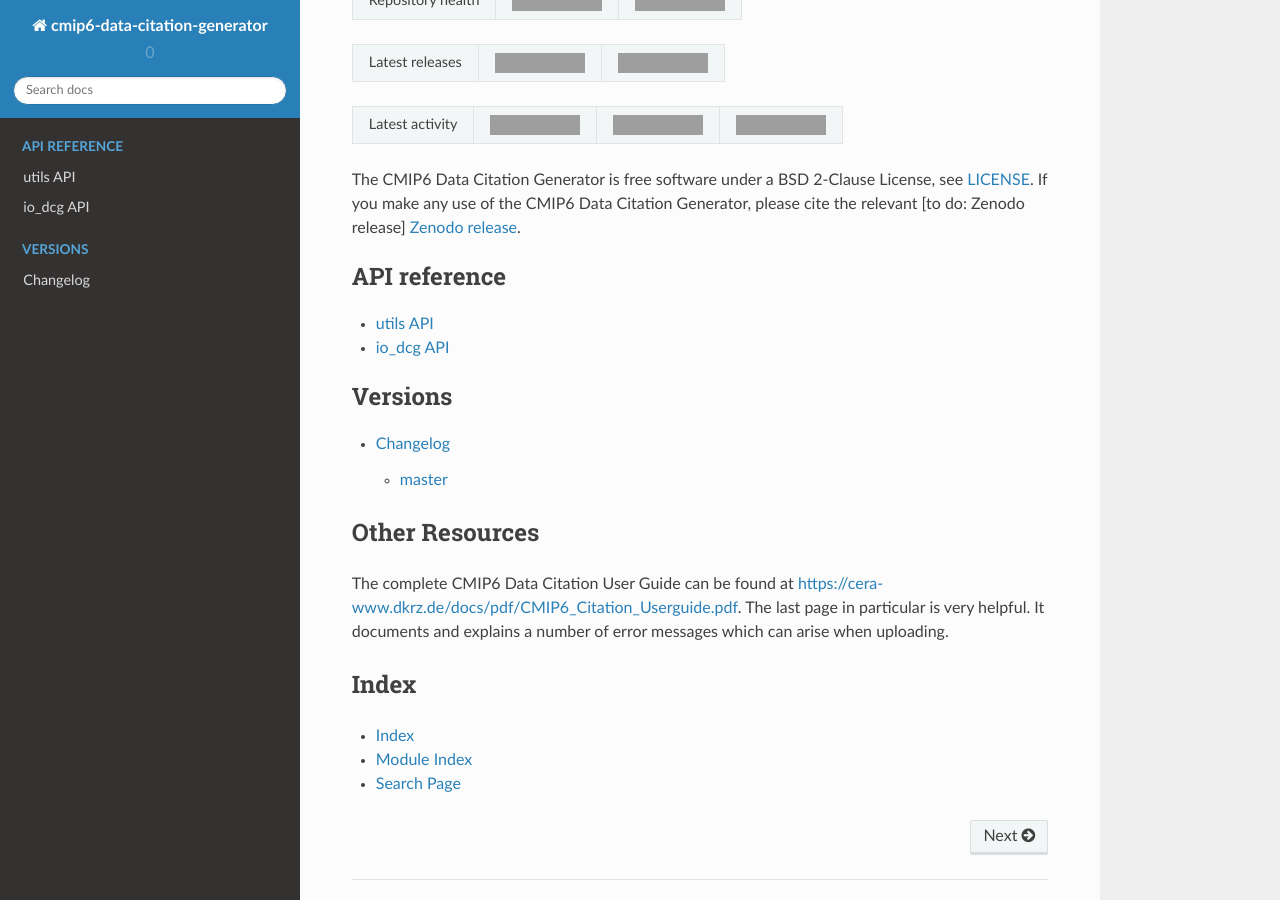
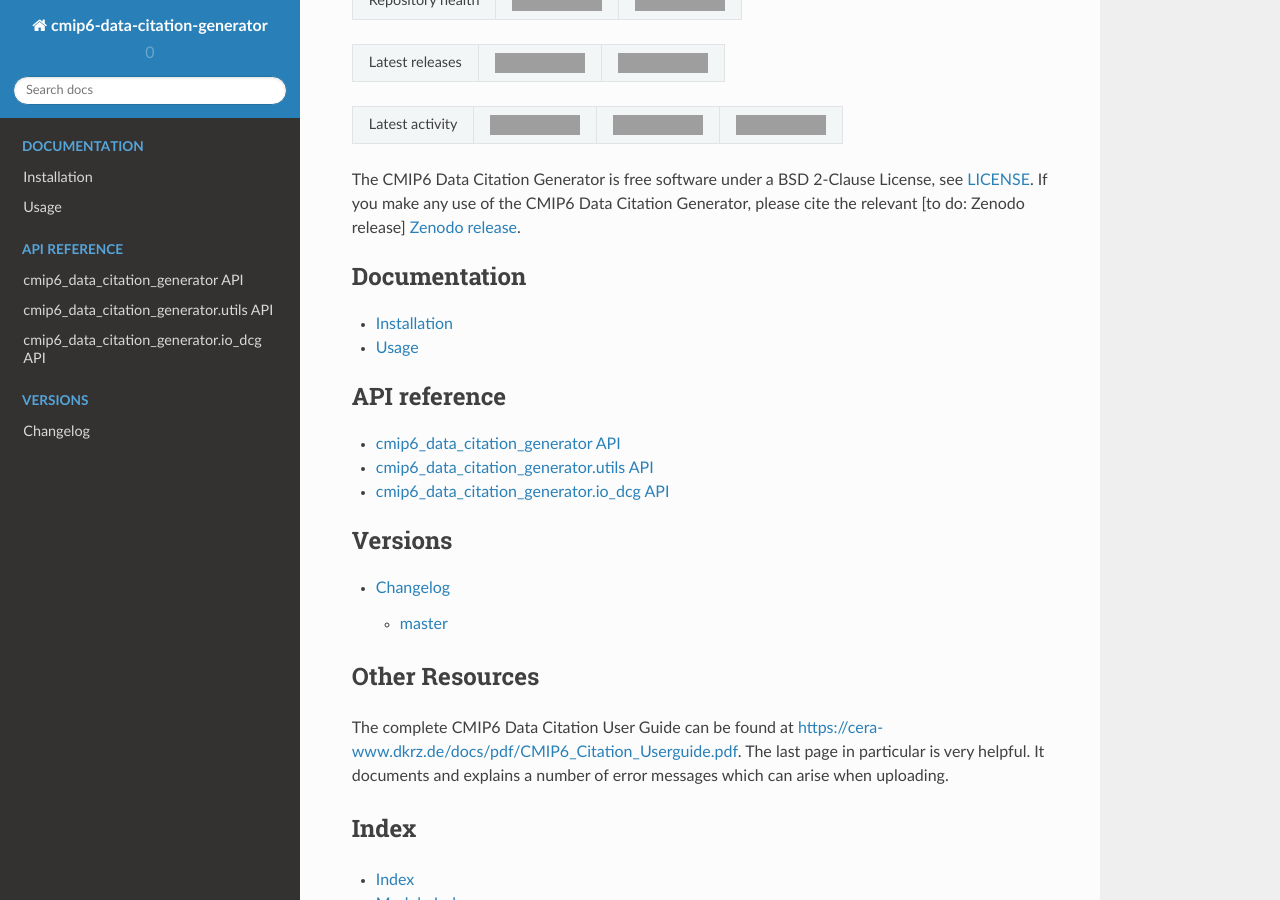
Before and after one commit to znicholls/CMIP6-json-data-citation-generator, a Sphinx documentation site: the page built from docs/index.rst, in a window 1280 px wide and 900 px high, scrolled down 302 px, cut to the strip 0-900 px from the top of the window. Built offline with Sphinx 7.4.7 and the Read the Docs theme 2.0.0, drawn with Linux system fonts in a browser that asks for light colours; grey boxes are pictures that could not be loaded.

Commit message:
Add docs, example and update CHANGELOG for v0.1.0

```diff
--- a/CHANGELOG.rst
+++ b/CHANGELOG.rst
@@ -3,3 +3,5 @@
 
 master
 ------
+
+- (`#18 <https://github.com/znicholls/CMIP6-json-data-citation-generator/pull/18>`_) Added basic citation generator setup
--- a/README.rst
+++ b/README.rst
@@ -47,6 +47,20 @@
 
 .. sec-end-license
 
+.. sec-begin-installation
+
+Installation
+------------
+
+The CMIP6 Data Citation Generator can be installed with `pip <https://pypi.org/project/pip/>`_.
+
+::
+
+  # if you're using a virtual environment, make sure you're in it
+  pip install cmip6-data-citation-generator
+
+.. sec-end-installation
+
 .. sec-begin-links
 
 .. |Build Status| image:: https://travis-ci.org/znicholls/CMIP6-json-data-citation-generator.svg?branch=master
--- /dev/null
+++ b/docs/cmip6_data_citation_generator.io_dcg.rst
@@ -0,0 +1,6 @@
+.. _io-reference:
+
+cmip6_data_citation_generator.io_dcg API
+----------------------------------------
+
+.. automodule:: cmip6_data_citation_generator.io_dcg
--- /dev/null
+++ b/docs/cmip6_data_citation_generator.rst
@@ -0,0 +1,6 @@
+.. _cmip6_data_citation_generator-reference:
+
+cmip6_data_citation_generator API
+---------------------------------
+
+.. automodule:: cmip6_data_citation_generator
--- /dev/null
+++ b/docs/cmip6_data_citation_generator.utils.rst
@@ -0,0 +1,6 @@
+.. _utils-reference:
+
+cmip6_data_citation_generator.utils API
+---------------------------------------
+
+.. automodule:: cmip6_data_citation_generator.utils
--- a/docs/index.rst
+++ b/docs/index.rst
@@ -18,13 +18,17 @@
     :maxdepth: 2
     :caption: Documentation
 
+    installation
+    usage
+
 
 .. toctree::
     :maxdepth: 2
     :caption: API reference
 
-    utils
-    io_dcg
+    cmip6_data_citation_generator
+    cmip6_data_citation_generator.utils
+    cmip6_data_citation_generator.io_dcg
 
 .. toctree::
     :maxdepth: 2
--- /dev/null
+++ b/docs/installation.rst
@@ -0,0 +1,3 @@
+.. include:: ../README.rst
+    :start-after: sec-begin-installation
+    :end-before: sec-end-installation
--- a/docs/io_dcg.rst
+++ /dev/null
@@ -1,6 +0,0 @@
-.. _io-reference:
-
-io_dcg API
-----------
-
-.. automodule:: cmip6_data_citation_generator.io_dcg
--- a/docs/utils.rst
+++ /dev/null
@@ -1,6 +0,0 @@
-.. _utils-reference:
-
-utils API
----------
-
-.. automodule:: cmip6_data_citation_generator.utils
```
Also changed, not shown: docs/usage.rst (added, +27 -0 lines), src/cmip6_data_citation_generator/__init__.py (+32 -1 lines), 5 other files.
